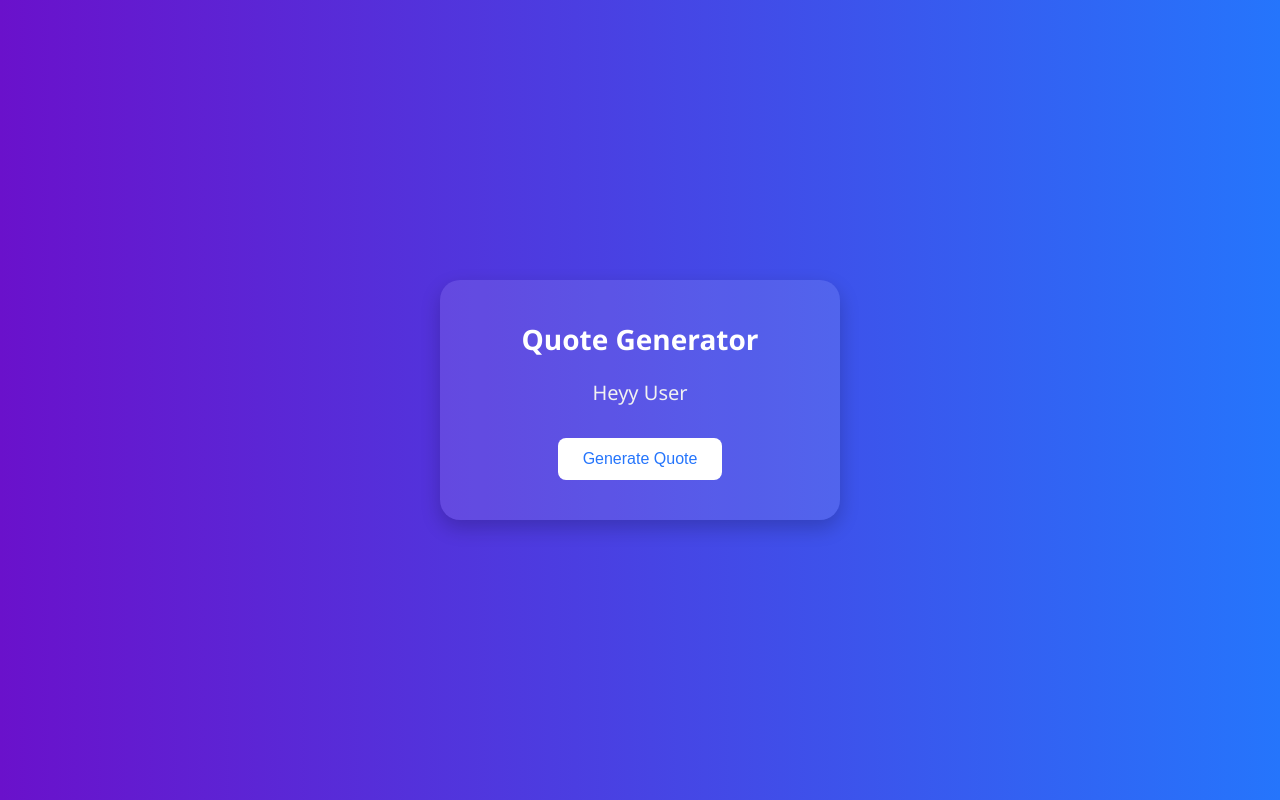
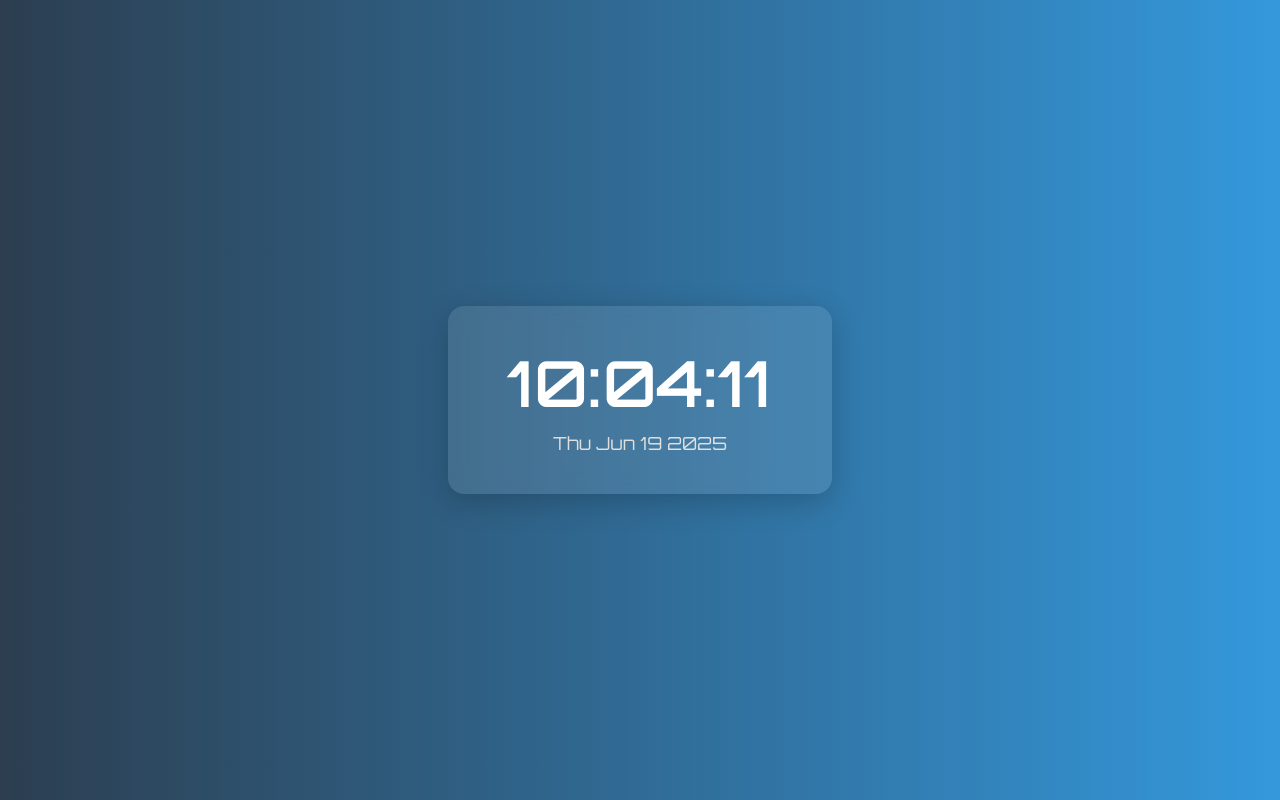
Before and after one commit to vatsal594/WebDev-Mini-Projects, a plain HTML site: page digital clock/index.html in a window 1280 px wide. Drawn offline with Linux system fonts and the light colour scheme.

Commit message:
digital clock updated

```diff
--- a/digital clock/index.html
+++ b/digital clock/index.html
@@ -2,15 +2,15 @@
 <html lang="en">
 <head>
   <meta charset="UTF-8" />
-    <meta name="viewport" content="width=device-width, initial-scale=1.0" />
-    <title>Document</title>
+  <meta name="viewport" content="width=device-width, initial-scale=1.0"/>
+  <title>Digital Clock</title>
   <link rel="stylesheet" href="style.css" />
+  <link href="https://fonts.googleapis.com/css2?family=Orbitron&display=swap" rel="stylesheet">
 </head>
 <body>
-    <div class="container">
-      <h1>Quote Generator</h1>
-      <p id="quote">Heyy User</p>
-      <button id="btn">Generate Quote</button>
+  <div class="clock-container">
+    <h1 id="clock">00:00:00</h1>
+    <p class="date" id="date">Loading date...</p>
   </div>
   <script src="script.js"></script>
 </body>
--- a/digital clock/script.js
+++ b/digital clock/script.js
@@ -1,21 +1,18 @@
-const quotes = [
-  "The only way to do great work is to love what you do.",
-  "Believe you can and you're halfway there.",
-  "The future belongs to those who believe in the beauty of their dreams.",
-  "It is during our darkest moments that we must focus to see the light.",
-  "The best way to predict the future is to create it.",
-  "Success is not final, failure is not fatal: it is the courage to continue that counts.",
-  "In the middle of every difficulty lies opportunity.",
-  "The only impossible journey is the one you never begin.",
-  "What you get by achieving your goals is not as important as what you become by achieving your goals.",
-  "Twenty years from now you will be more disappointed by the things that you didn't do than by the ones you did do.",
-];
+function showTime() {
+  const now = new Date();
 
-let quote = document.getElementById("quote");
-let button = document.getElementById("btn");
+  let hours = now.getHours();
+  let mins = now.getMinutes();
+  let secs = now.getSeconds();
 
-button.addEventListener("click", function () {
-  let randomIndex = Math.floor(Math.random() * quotes.length);
+  // Add 0 in front of single digits
+  hours = hours < 10 ? "0" + hours : hours;
+  mins = mins < 10 ? "0" + mins : mins;
+  secs = secs < 10 ? "0" + secs : secs;
 
-  quote.innerText = quotes[randomIndex];
-});
+  document.getElementById("clock").innerText = `${hours}:${mins}:${secs}`;
+  document.getElementById("date").innerText = now.toDateString();
+}
+
+setInterval(showTime, 1000);
+showTime();
--- a/digital clock/style.css
+++ b/digital clock/style.css
@@ -1,4 +1,3 @@
-/* Reset default browser styles */
 * {
   margin: 0;
   padding: 0;
@@ -7,53 +6,30 @@
 
 body {
   height: 100vh;
-  background: linear-gradient(to right, #6a11cb, #2575fc);
-  font-family: 'Segoe UI', Tahoma, Geneva, Verdana, sans-serif;
+  background: linear-gradient(to right, #2c3e50, #3498db);
   display: flex;
   justify-content: center;
   align-items: center;
-  color: #fff;
+  font-family: 'Orbitron', sans-serif;
 }
 
-/* Container card */
-.container {
-  background-color: rgba(255, 255, 255, 0.1);
-  padding: 40px 50px;
-  border-radius: 20px;
-  box-shadow: 0 8px 20px rgba(0, 0, 0, 0.2);
+.clock-container {
+  background: rgba(255, 255, 255, 0.1);
+  backdrop-filter: blur(10px);
+  border-radius: 16px;
+  padding: 40px 60px;
   text-align: center;
-  max-width: 400px;
-  width: 90%;
+  color: white;
+  box-shadow: 0 8px 30px rgba(0, 0, 0, 0.2);
 }
 
-/* Heading */
-.container h1 {
-  font-size: 28px;
-  margin-bottom: 20px;
-  color: #fff;
+#clock {
+  font-size: 60px;
+  letter-spacing: 3px;
 }
 
-/* Quote Text */
-#quote {
-  font-size: 20px;
-  margin-bottom: 30px;
-  line-height: 1.5;
-  color: #f1f1f1;
+.date {
+  font-size: 18px;
+  margin-top: 10px;
+  color: #e0e0e0;
 }
-
-/* Button Styling */
-#btn {
-  padding: 12px 25px;
-  background-color: #ffffff;
-  color: #2575fc;
-  border: none;
-  border-radius: 8px;
-  font-size: 16px;
-  cursor: pointer;
-  transition: all 0.3s ease;
-}
-
-#btn:hover {
-  background-color: #eaeaea;
-  transform: scale(1.05);
-}
```
Lines whose indentation alone changed are shown as unchanged.
